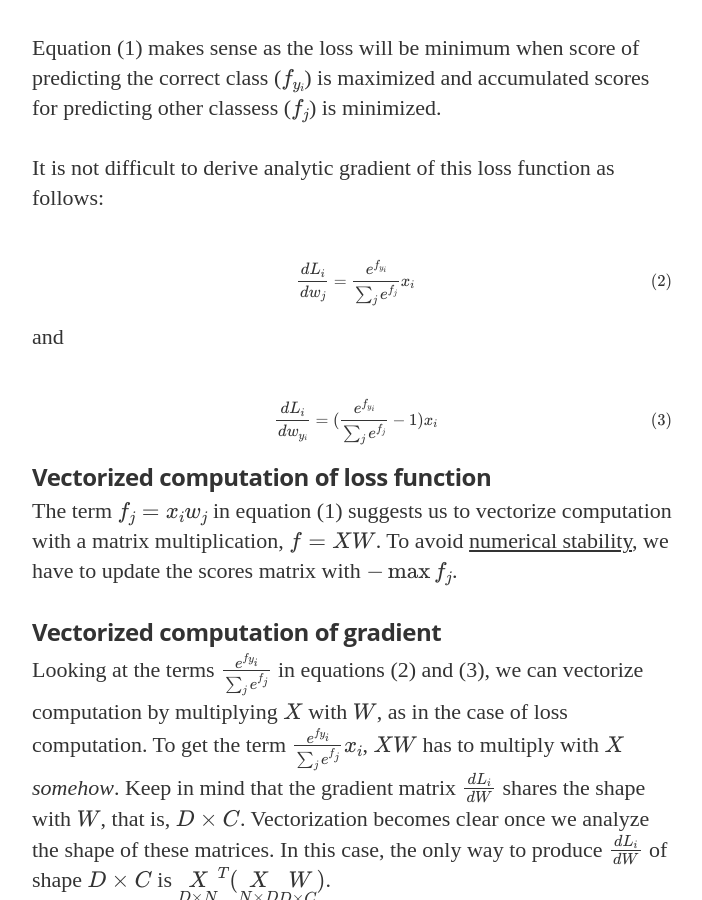
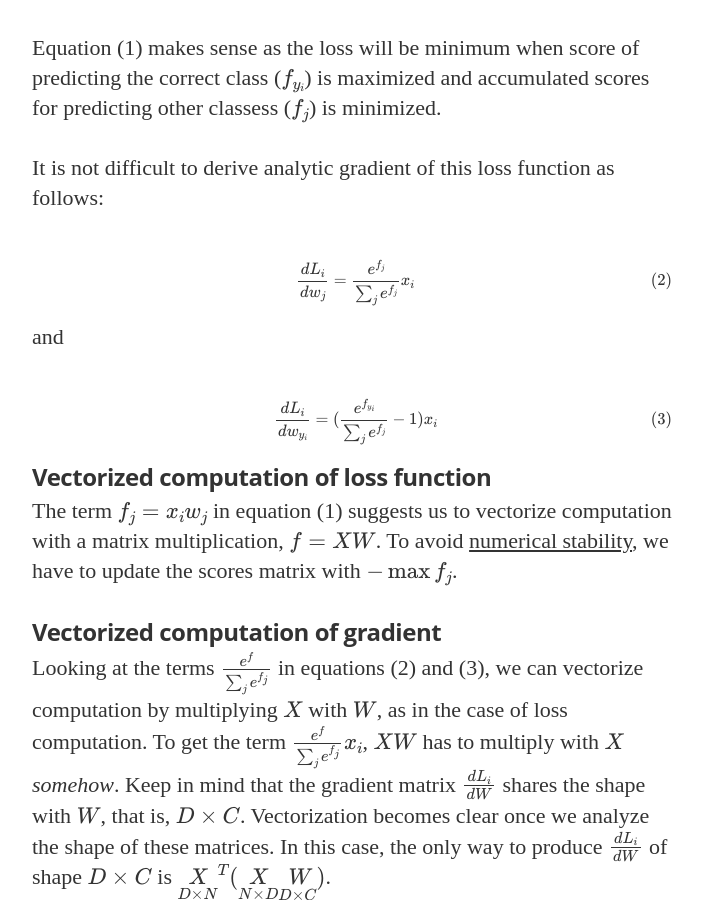
Before and after one commit to nimitpattanasri/mlxai.github.io, a Jekyll site: the page built from _posts/2017-01-09-implementing-softmax-classifier-with-vectorized-operations.md, in a window 1280 px wide and 900 px high, scrolled down 864 px. Shown: the whole window, without its empty margins (288-990 px from the left). Built offline with Jekyll 4.4.1, drawn with Linux system fonts in a browser that asks for light colours; nearby versions of some CDN libraries; some web fonts are replaced; formulas are drawn with MathJax 3; comment, search, counter and statistics services are not loaded.

```diff
--- a/_posts/2017-01-09-implementing-softmax-classifier-with-vectorized-operations.md
+++ b/_posts/2017-01-09-implementing-softmax-classifier-with-vectorized-operations.md
@@ -26,7 +26,7 @@ It is not difficult to derive analytic gradient of this loss function as follows
 
 $$
 \begin{align*}
-\frac{dL_i}{dw_j} = \frac{e^{f_{y_i}}}{\sum_j e^{f_j}} x_i \tag{2}
+\frac{dL_i}{dw_j} = \frac{e^{f_{j}}}{\sum_j e^{f_j}} x_i \tag{2}
 \end{align*}
 $$
 
@@ -44,7 +44,7 @@ The term $$f_j = x_iw_j$$ in equation (1) suggests us to vectorize computation w
 
 ###### Vectorized computation of gradient
 
-Looking at the terms $$\frac{e^{f_{y_i}}}{\sum_j e^{f_j}}$$ in equations (2) and (3), we can vectorize computation by multiplying $$X$$ with $$W$$, as in the case of loss computation. To get the term $$\frac{e^{f_{y_i}}}{\sum_j e^{f_j}} x_i$$, $$XW$$ has to multiply with $$X$$ *somehow*. Keep in mind that the gradient matrix $$\frac{dL_i}{dW}$$ shares the shape with $$W$$, that is, $$D\times C$$. Vectorization becomes clear once we analyze the shape of these matrices. In this case, the only way to produce $$\frac{dL_i}{dW}$$ of shape $$D \times C$$ is $$\underset{D\times N}X^T(\underset{N\times D}X \underset{D\times C}W)$$.
+Looking at the terms $$\frac{e^{f}}{\sum_j e^{f_j}}$$ in equations (2) and (3), we can vectorize computation by multiplying $$X$$ with $$W$$, as in the case of loss computation. To get the term $$\frac{e^{f}}{\sum_j e^{f_j}} x_i$$, $$XW$$ has to multiply with $$X$$ *somehow*. Keep in mind that the gradient matrix $$\frac{dL_i}{dW}$$ shares the shape with $$W$$, that is, $$D\times C$$. Vectorization becomes clear once we analyze the shape of these matrices. In this case, the only way to produce $$\frac{dL_i}{dW}$$ of shape $$D \times C$$ is $$\underset{D\times N}X^T(\underset{N\times D}X \underset{D\times C}W)$$.
 
 The IPython Notebook [softmax.ipynb](http://vision.stanford.edu/teaching/cs231n/winter1516_assignment1.zip) from [Stanford CS231n](http://vision.stanford.edu/teaching/cs231n/syllabus.html) is a great starting point to understand implementation of a Softmax classifier. The exercise asks us to implement both non-vectorized and vectorized versions of loss function and gradient update. Below is a sample of vectorized implementation.
 
```
Also changed, not shown: 2 other files.
